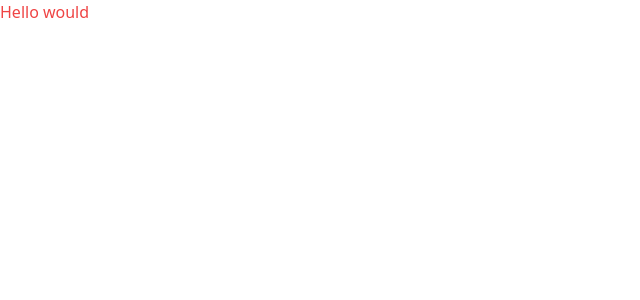
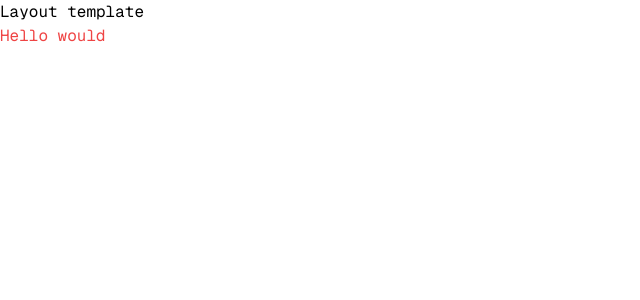
Before and after one commit to aUrvish/my-portfolio, a Nuxt app: page / in a window 1280 px wide. Shown: the top 300 px of the page, without its empty margins (0-640 px from the left). Built offline with nearby package versions, Linux system fonts and the light colour scheme.

Commit message:
Add Geist Mono font and layout file

```diff
--- a/app.vue
+++ b/app.vue
@@ -1,6 +1,6 @@
 <template>
-  <div>
-    <NuxtRouteAnnouncer />
+  <NuxtRouteAnnouncer />
+  <NuxtLayout>
     <NuxtPage />
-  </div>
+  </NuxtLayout>
 </template>
--- /dev/null
+++ b/layouts/default.vue
@@ -0,0 +1,4 @@
+<template>
+    <h1>Layout template</h1>
+    <slot />
+</template>
--- a/nuxt.config.ts
+++ b/nuxt.config.ts
@@ -1,5 +1,24 @@
 // https://nuxt.com/docs/api/configuration/nuxt-config
 export default defineNuxtConfig({
+  app: {
+    head: {
+      link: [
+        {
+          rel: 'preconnect',
+          href: 'https://fonts.googleapis.com'
+        },
+        {
+          rel: 'preconnect',
+          href: 'https://fonts.gstatic.com',
+          crossorigin: ''
+        },
+        {
+          rel: 'stylesheet',
+          href: 'https://fonts.googleapis.com/css2?family=Geist+Mono:wght@100..900&display=swap'
+        }
+      ]
+    }
+  },
   modules: ['@nuxtjs/tailwindcss'],
   compatibilityDate: '2024-11-01',
   devtools: { enabled: true }
--- a/tailwind.config.js
+++ b/tailwind.config.js
@@ -2,7 +2,11 @@
 export default {
   content: [],
   theme: {
-    extend: {},
+    extend: {
+      fontFamily: {
+        sans: ['"Geist Mono"', 'monospace'],
+      }
+    },
   },
   plugins: [],
 }
```
